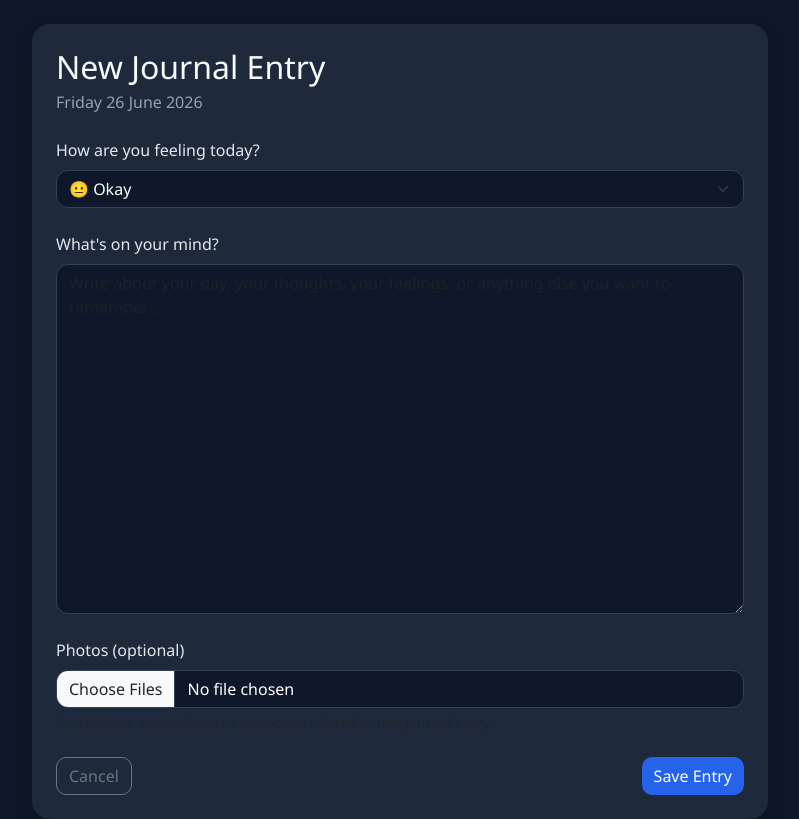
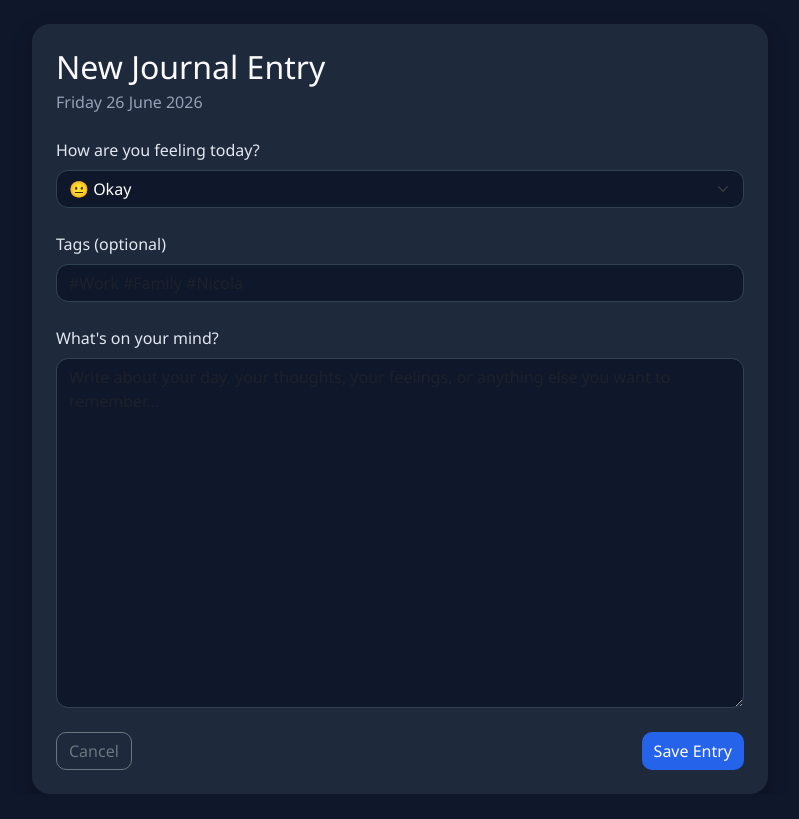
Before and after one commit to dippa1982/Journal, a Flask app: page /new-entry in a window 1280 px wide. Shown: the part 57-876 px from the top of the page, without its empty margins (240-1039 px from the left). After the commit the page ends 851 px from the top, so only its background shows below. Run offline with Flask 3, Linux system fonts and the light colour scheme; the visitor is signed in with stand-in values (Sample User, id 1).

```diff
--- a/templates/new_entry.html
+++ b/templates/new_entry.html
@@ -24,8 +24,7 @@
 
                 </div>
 
-                <form method="POST"
-                      enctype="multipart/form-data">
+                <form method="POST">
 
                     <div class="mb-4">
 
@@ -51,6 +50,20 @@
                     <div class="mb-4">
 
                         <label class="form-label">
+                            Tags (optional)
+                        </label>
+
+                        <input
+                            type="text"
+                            name="tags"
+                            class="form-control"
+                            placeholder="#Work #Family #Nicola">
+
+                    </div>
+
+                    <div class="mb-4">
+
+                        <label class="form-label">
                             What's on your mind?
                         </label>
 
@@ -60,25 +73,6 @@
                             rows="14"
                             placeholder="Write about your day, your thoughts, your feelings, or anything else you want to remember..."
                             required></textarea>
-
-                    </div>
-
-                    <div class="mb-4">
-
-                        <label class="form-label">
-                            Photos (optional)
-                        </label>
-
-                        <input
-                            type="file"
-                            name="images"
-                            class="form-control"
-                            multiple
-                            accept="image/*">
-
-                        <div class="form-text">
-                            Add photos, screenshots or memories related to this journal entry.
-                        </div>
 
                     </div>
 
```
